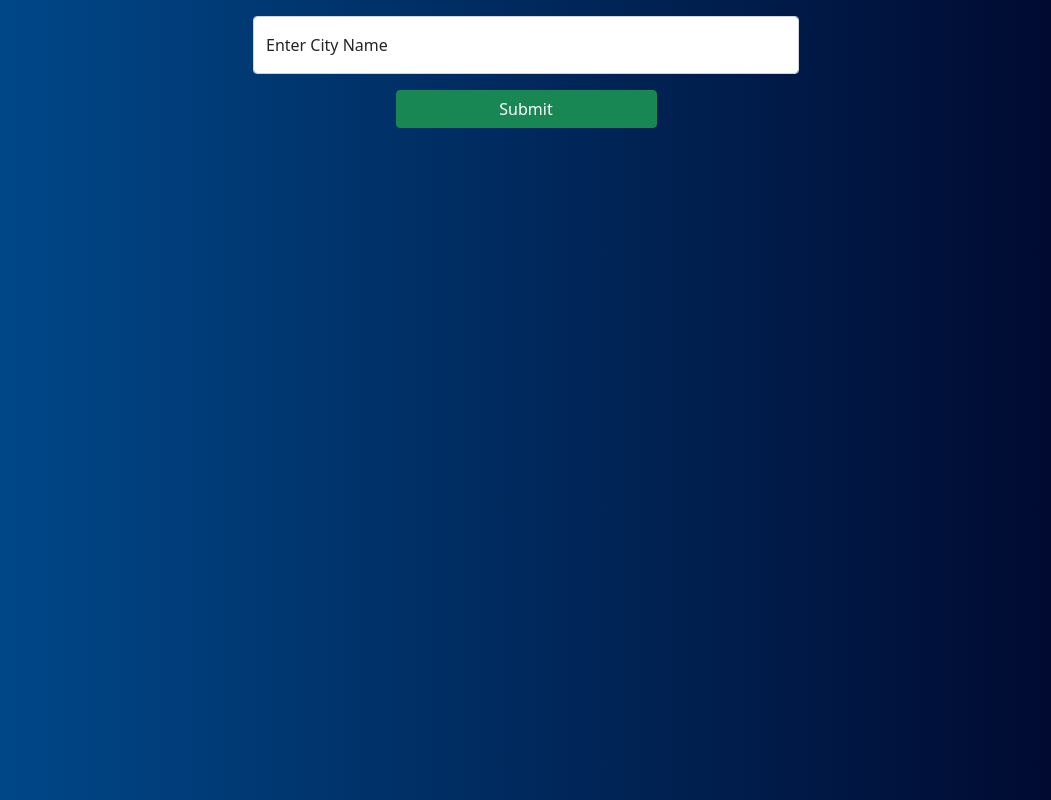
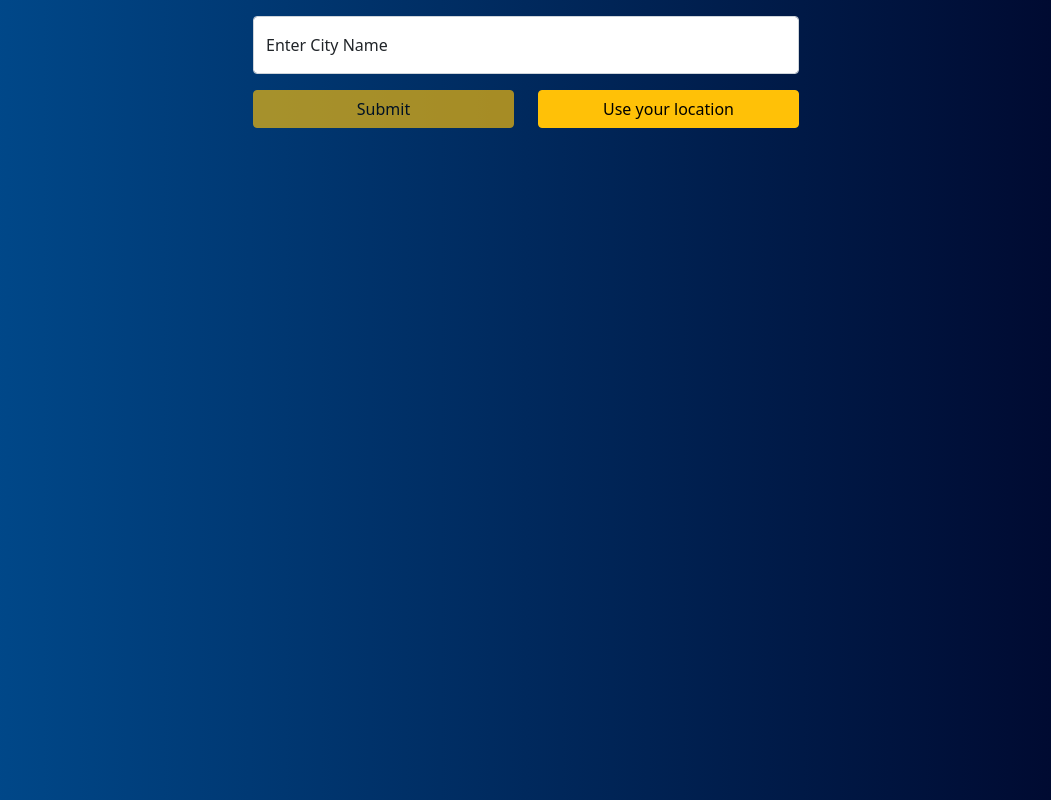
Before and after one commit to bakpawel/weather-app, an Angular app: page / in a window 1280 px wide. Shown: the whole page, without its empty margins (114-1165 px from the left). Built offline with nearby package versions, Linux system fonts and the light colour scheme.

Commit message:
added geolocation functionality

```diff
--- a/src/app/weather.service.ts
+++ b/src/app/weather.service.ts
@@ -10,12 +10,25 @@ import { Weather } from './weather';
 export class WeatherService {
   //for fetching data from server
   constructor(private http: HttpClient) {}
+  coordinates;
 
-  getWeather(city: string): Observable<Weather> {
-    const params = new HttpParams()
+  getWeather(city?: string, latitude?: string, longitude?: string): Observable<Weather> {
+    if(city){
+      const params = new HttpParams()
       .set('q', city)
       .set('units', 'metric')
       .set('appid', environment.apiKey);
+
     return this.http.get<Weather>(environment.apiUrl + params);
+    }
+    if(latitude){
+      const params = new HttpParams()
+      .set('lat', latitude)
+      .set('lon', longitude)
+      .set('units', 'metric')
+      .set('appid', environment.apiKey);
+
+    return this.http.get<Weather>(environment.apiUrl + params);
+    }
   }
 }
--- a/src/app/weather/weather.component.html
+++ b/src/app/weather/weather.component.html
@@ -21,18 +21,28 @@
               role="alert"
               *ngIf="!cityName.valid && cityName.touched"
             >
-              This field is required!
+              Fill up this form or use geolocation!
             </div>
           </div>
 
-          <div class="d-grid col-md-6 mx-auto">
+          <div class="d-grid col-md-6 mx-auto mb-2 mb-md-0">
             <button
               type="submit"
-              [disabled]="!form.valid && form.touched"
-              class="btn btn-success"
+              [disabled]="!form.valid"
+              class="btn btn-warning"
             >
               Submit
             </button>
+
+          </div><div class="d-grid col-md-6 mx-auto">
+            <button
+              type="button"
+              class="btn btn-warning"
+              (click)="getLocation()"
+            >
+              Use your location
+            </button>
+
           </div>
         </div>
       </form>
```
Also changed, not shown: 1 other file (tests, documents, lock files or other folders).
